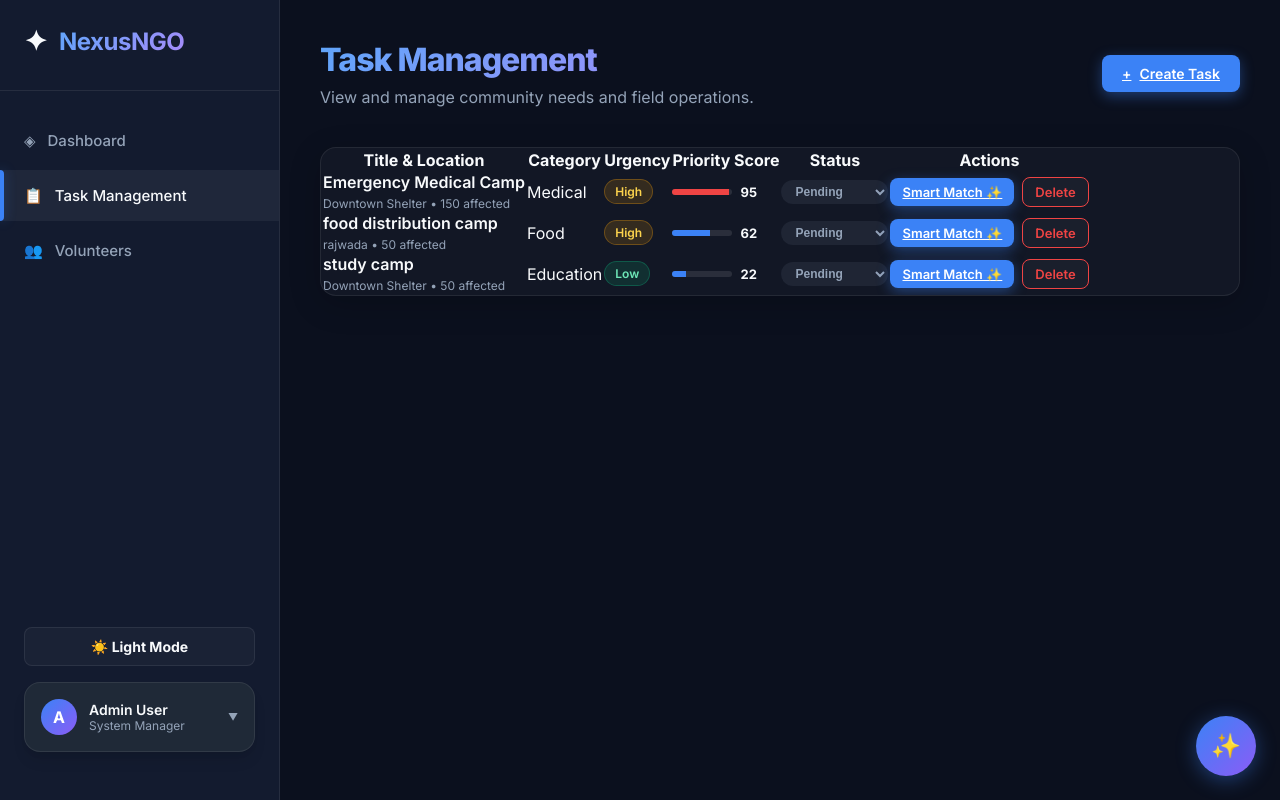
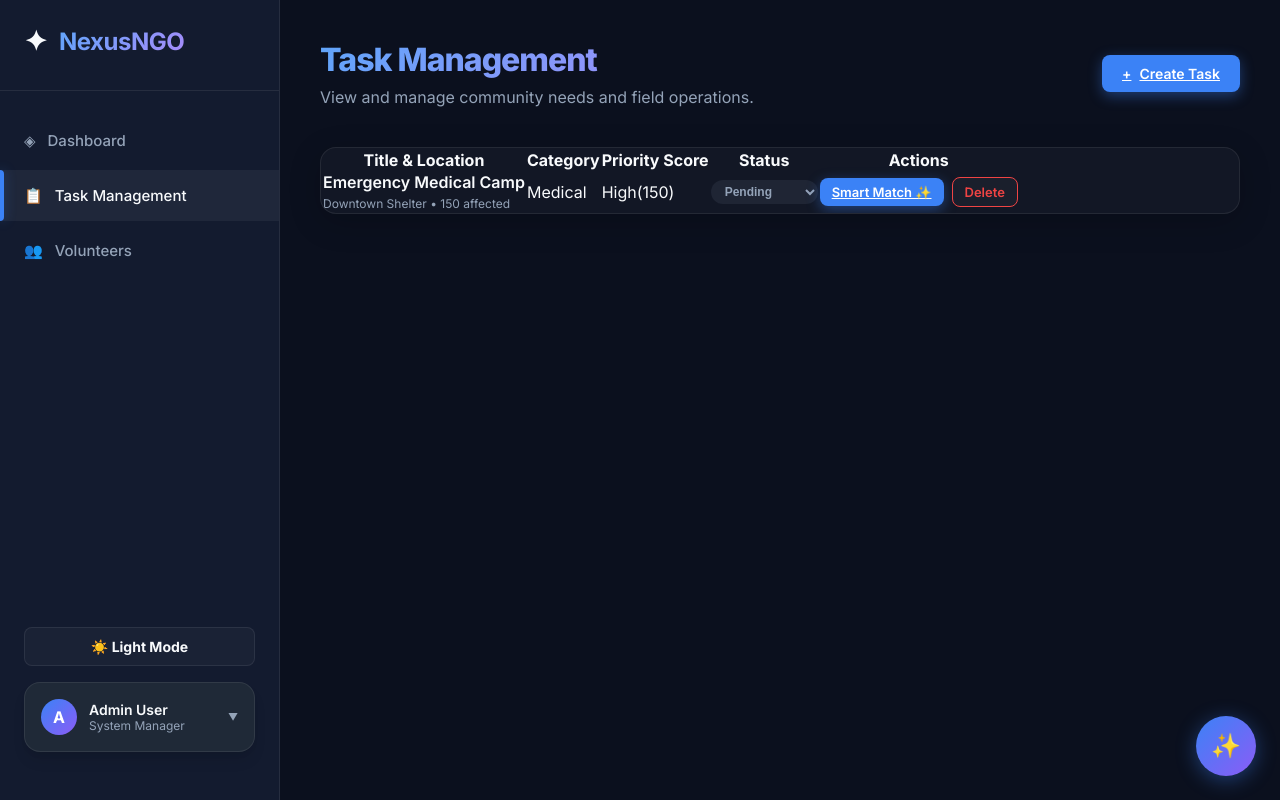
Before and after one commit to aaradhaya22/smart_resource_allocation, a Next.js app: page /tasks in a window 1280 px wide. Built offline with nearby package versions, Linux system fonts and the light colour scheme.

Commit message:
Automated priority calculation and removed manual input

```diff
--- a/app/api/dashboard/route.js
+++ b/app/api/dashboard/route.js
@@ -15,7 +15,14 @@ export async function GET() {
         Medium: tasks.filter(t => t.urgency === 'Medium').length,
         Low: tasks.filter(t => t.urgency === 'Low').length
       },
-      criticalTasks: tasks.filter(t => t.priority >= 80).length,
+      criticalTasks: tasks.filter(t => {
+        const priority = t.priority !== undefined && t.priority !== null
+          ? t.priority
+          : (t.category !== undefined ? (
+              { Medical: 50, Food: 40, Logistics: 30, Education: 20, General: 10 }[t.category] || 10
+            ) + Math.min(Number(t.affectedCount || 0), 100) : 0);
+        return priority >= 80;
+      }).length,
       // Aggregation for charts
       taskCategories: tasks.reduce((acc, t) => {
         acc[t.category] = (acc[t.category] || 0) + 1;
--- a/app/api/tasks/route.js
+++ b/app/api/tasks/route.js
@@ -5,9 +5,18 @@ import { calculatePriority, generateId } from '@/lib/utils';
 export async function GET() {
   try {
     const tasks = await db.getTasks();
+
+    // Ensure all tasks have a priority (backward compatibility)
+    const processedTasks = tasks.map(task => ({
+      ...task,
+      priority: task.priority !== undefined && task.priority !== null
+        ? task.priority
+        : calculatePriority(task.category, Number(task.affectedCount || 0))
+    }));
+
     // Sort tasks by priority descending
-    tasks.sort((a, b) => b.priority - a.priority);
-    return NextResponse.json(tasks);
+    processedTasks.sort((a, b) => b.priority - a.priority);
+    return NextResponse.json(processedTasks);
   } catch (error) {
     return NextResponse.json({ error: error.message }, { status: 500 });
   }
@@ -26,7 +35,7 @@ export async function POST(request) {
       category: data.category,
       urgency: data.urgency,
       affectedCount: Number(data.affectedCount || 0),
-      priority: calculatePriority(data.urgency, Number(data.affectedCount || 0)),
+      priority: calculatePriority(data.category, Number(data.affectedCount || 0)),
       status: data.status || "Pending",
       createdAt: new Date().toISOString()
     };
--- a/app/tasks/page.js
+++ b/app/tasks/page.js
@@ -43,16 +43,6 @@ export default function TasksPage() {
     }
   };
 
-  const getBadgeClass = (urgency) => {
-    switch (urgency) {
-      case 'Critical': return 'badge-critical';
-      case 'High': return 'badge-high';
-      case 'Medium': return 'badge-medium';
-      case 'Low': return 'badge-low';
-      default: return 'badge-low';
-    }
-  };
-
   const getStatusBadgeClass = (status) => {
     switch (status) {
       case 'Pending': return 'badge-pending';
@@ -60,6 +50,13 @@ export default function TasksPage() {
       case 'Completed': return 'badge-low';
       default: return 'badge-pending';
     }
+  };
+
+  const getPriorityLabel = (score) => {
+    if (score <= 70) return "Low";
+    if (score <= 140) return "Medium";
+    if (score <= 150) return "High";
+    return "Critical";
   };
 
   return (
@@ -85,7 +82,6 @@ export default function TasksPage() {
               <tr>
                 <th>Title & Location</th>
                 <th>Category</th>
-                <th>Urgency</th>
                 <th>Priority Score</th>
                 <th>Status</th>
                 <th>Actions</th>
@@ -100,14 +96,18 @@ export default function TasksPage() {
                   </td>
                   <td>{task.category}</td>
                   <td>
-                    <span className={`badge ${getBadgeClass(task.urgency)}`}>{task.urgency}</span>
-                  </td>
-                  <td>
-                    <div style={{display: 'flex', alignItems: 'center', gap: '8px'}}>
-                      <div style={{width: '60px', height: '6px', background: 'rgba(255,255,255,0.1)', borderRadius: '3px', overflow: 'hidden'}}>
-                        <div style={{height: '100%', width: `${task.priority}%`, background: task.priority > 80 ? 'var(--accent-red)' : 'var(--accent-blue)'}}></div>
-                      </div>
-                      <span style={{fontSize: '13px', fontWeight: 'bold'}}>{task.priority}</span>
+                    <div>
+                      <span className={
+                        task.priority <= 70 ? "text-green-600" :
+                        task.priority <= 140 ? "text-yellow-600" :
+                        task.priority <= 150 ? "text-orange-600" :
+                        "text-red-600 font-semibold"
+                      }>
+                        {getPriorityLabel(task.priority)}
+                      </span>
+                      <span className="text-gray-500 ml-2">
+                        ({task.priority})
+                      </span>
                     </div>
                   </td>
                   <td>
--- a/data/db.json
+++ b/data/db.json
@@ -1,40 +1,15 @@
 {
   "tasks": [
     {
-      "id": "t1",
+      "id": "t_muzbuhl",
       "title": "Emergency Medical Camp",
-      "description": "Set up a temporary health camp for flood victims.",
+      "description": "jcpuhfvkdnv;uigzcnjj;",
       "location": "Downtown Shelter",
       "category": "Medical",
-      "urgency": "High",
       "affectedCount": 150,
-      "priority": 95,
+      "priority": 150,
       "status": "Pending",
-      "createdAt": "2026-03-23T10:00:00Z"
-    },
-    {
-      "id": "t_14fa9gd",
-      "title": "food distribution camp",
-      "description": "\n",
-      "location": "rajwada",
-      "category": "Food",
-      "urgency": "High",
-      "affectedCount": 50,
-      "priority": 62,
-      "status": "Pending",
-      "createdAt": "2026-03-24T07:25:10.271Z"
-    },
-    {
-      "id": "t_s6s1e1o",
-      "title": "study camp",
-      "description": "a number of students are affected their studies ",
-      "location": "Downtown Shelter",
-      "category": "Education",
-      "urgency": "Low",
-      "affectedCount": 50,
-      "priority": 22,
-      "status": "Pending",
-      "createdAt": "2026-04-10T15:23:19.978Z"
+      "createdAt": "2026-04-11T16:27:23.206Z"
     }
   ],
   "volunteers": [
--- a/lib/utils.js
+++ b/lib/utils.js
@@ -1,19 +1,16 @@
-export function calculatePriority(urgency, affectedCount) {
-  const urgencyScores = {
-    'Low': 1,
-    'Medium': 2,
-    'High': 3,
-    'Critical': 4
+export function calculatePriority(category, affectedCount) {
+  const weights = {
+    Medical: 50,
+    Food: 40,
+    Logistics: 30,
+    Education: 20,
+    General: 10
   };
 
-  const urgencyWeight = urgencyScores[urgency] || 1;
-  // Base score from urgency (up to 80)
-  const baseScore = urgencyWeight * 20;
-  // Impact score from affected people (up to 20, where 500+ people = 20)
-  const impactScore = Math.min((affectedCount / 500) * 20, 20);
+  const categoryScore = weights[category] || 10;
+  const affectedScore = Math.min(affectedCount, 100);
 
-  // Total priority score (max 100)
-  return Math.round(baseScore + impactScore);
+  return categoryScore + affectedScore;
 }
 
 export function generateId() {
```
Also changed, not shown: app/tasks/new/page.js (+5 -14 lines).
